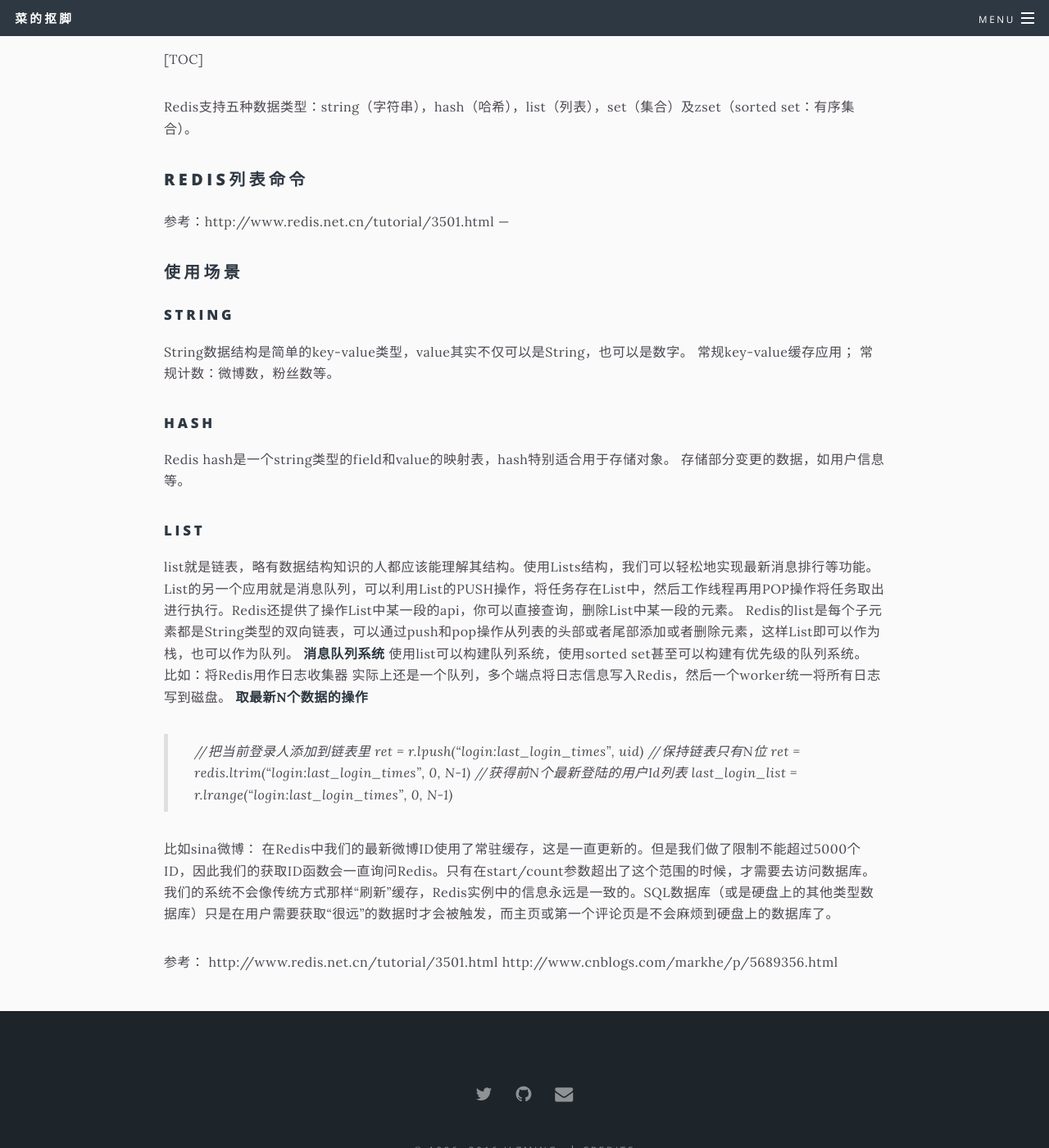
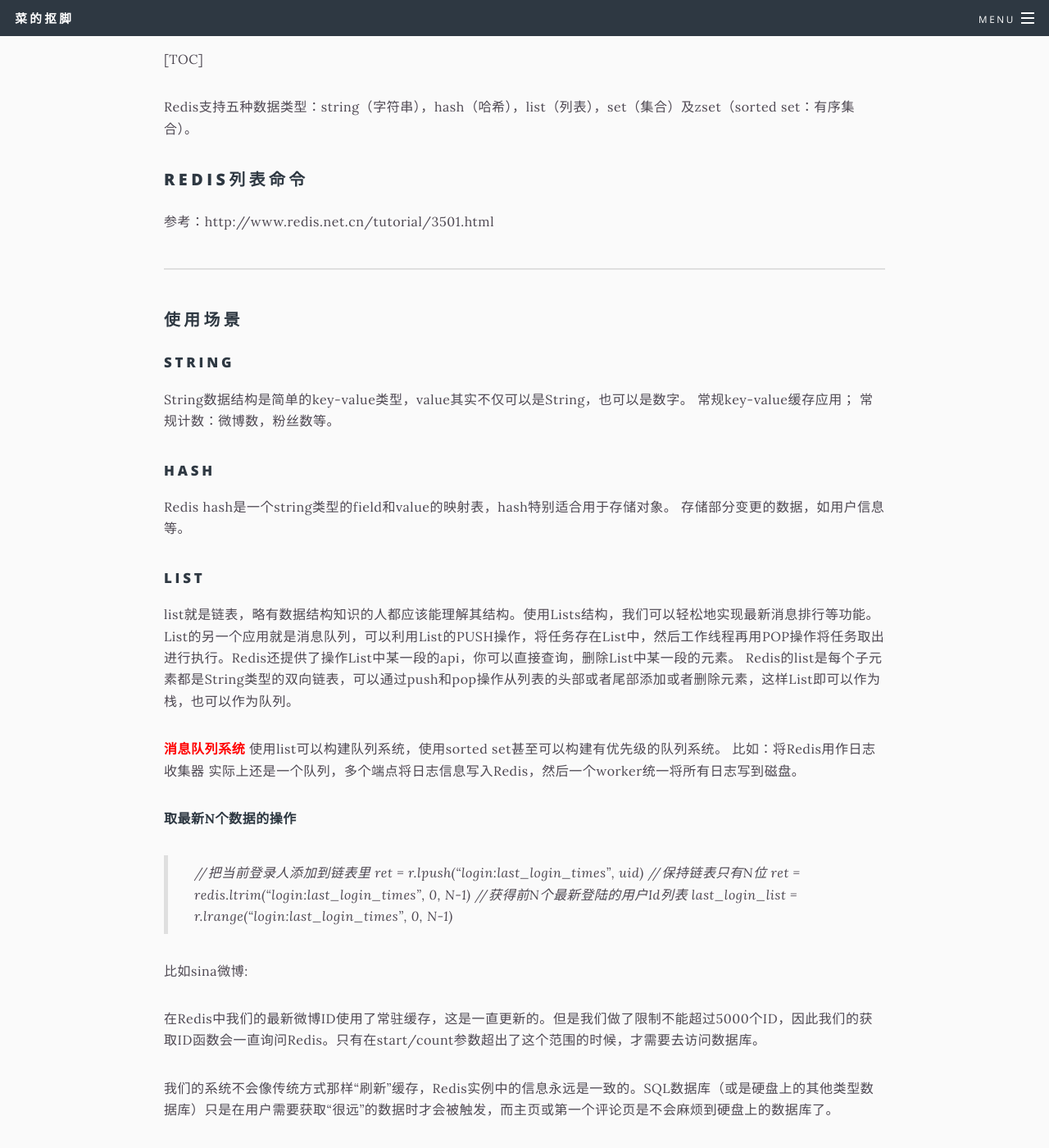
Before and after one commit to ilzming/ilzming.github.io, a Jekyll site: the page built from _posts/2016-11-05-Redis基本知识.md, in a window 1280 px wide and 1400 px high, scrolled down 240 px. Shown: the whole window at 82% size. Built offline with Jekyll 4.4.1, drawn with Linux system fonts in a browser that asks for light colours.

Commit message:
markdown样式调节

```diff
--- a/_posts/2016-11-05-Redis基本知识.md
+++ b/_posts/2016-11-05-Redis基本知识.md
@@ -13,9 +13,11 @@ Redis支持五种数据类型：string（字符串），hash（哈希），list
 
 ## Redis列表命令
 参考：http://www.redis.net.cn/tutorial/3501.html
+
 ---
 
 ## 使用场景
+
 ### String
 String数据结构是简单的key-value类型，value其实不仅可以是String，也可以是数字。
 常规key-value缓存应用；
@@ -28,11 +30,14 @@ Redis hash是一个string类型的field和value的映射表，hash特别适合
 ### list
 list就是链表，略有数据结构知识的人都应该能理解其结构。使用Lists结构，我们可以轻松地实现最新消息排行等功能。List的另一个应用就是消息队列，可以利用List的PUSH操作，将任务存在List中，然后工作线程再用POP操作将任务取出进行执行。Redis还提供了操作List中某一段的api，你可以直接查询，删除List中某一段的元素。
 Redis的list是每个子元素都是String类型的双向链表，可以通过push和pop操作从列表的头部或者尾部添加或者删除元素，这样List即可以作为栈，也可以作为队列。
-**消息队列系统**
+
+**<font color=red>消息队列系统</font>**
 使用list可以构建队列系统，使用sorted set甚至可以构建有优先级的队列系统。
 比如：将Redis用作日志收集器
 实际上还是一个队列，多个端点将日志信息写入Redis，然后一个worker统一将所有日志写到磁盘。
+
 **取最新N个数据的操作**
+
 > //把当前登录人添加到链表里
 ret = r.lpush("login:last_login_times", uid)
 //保持链表只有N位
```
Also changed, not shown: other parts of _posts/2016-11-05-Redis基本知识.md (+3 -1 lines).
